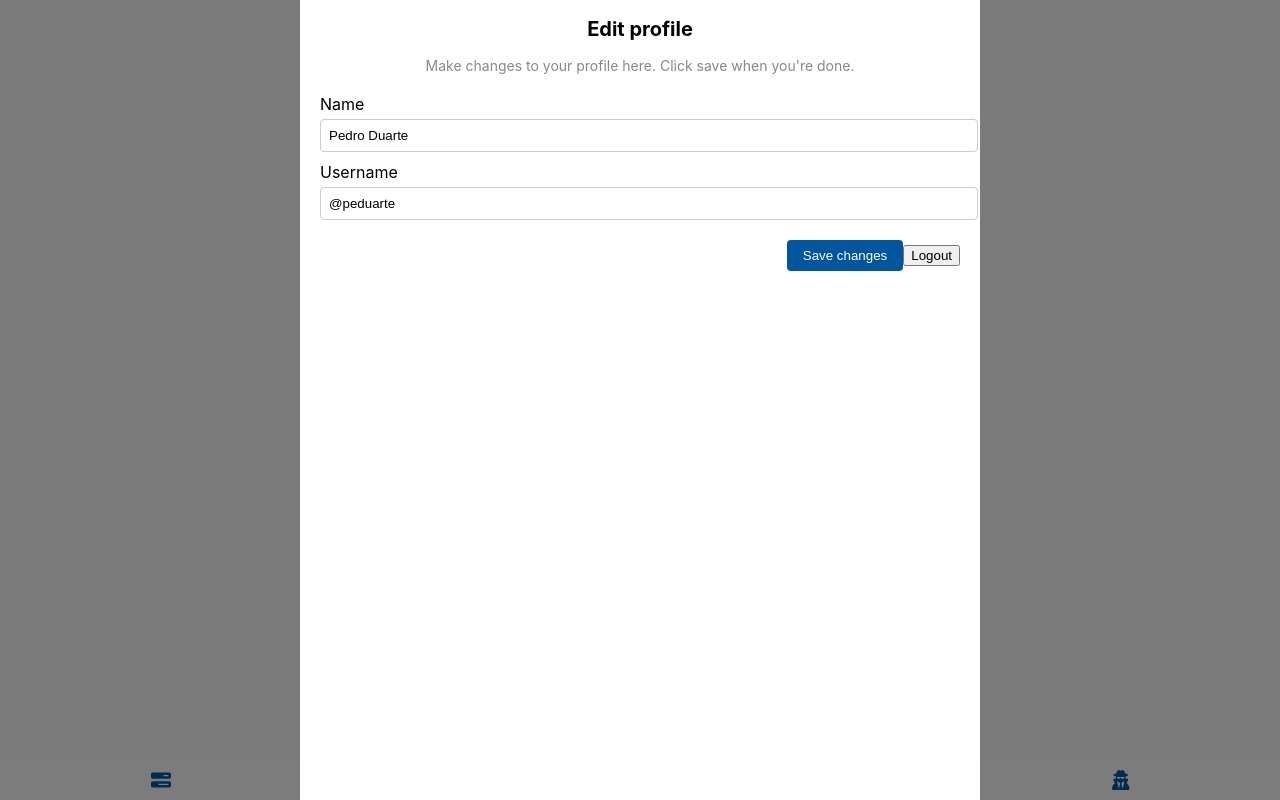
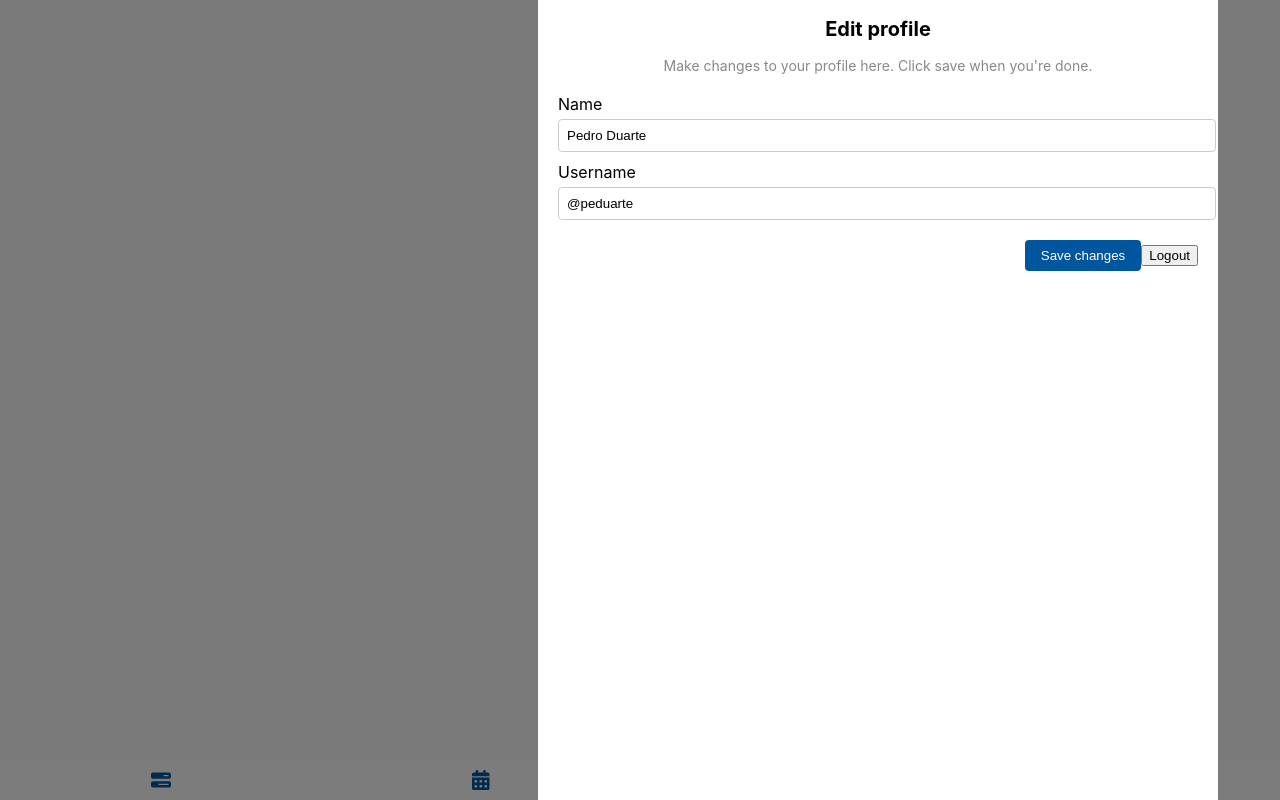
Before and after one commit to KitNaIn/Crew_Capstone, a React (Create React App) app in the folder frontend/: page /dashboard in a window 1280 px wide. Both pictures are taken after a click on the element 1120 px from the left and 780 px from the top of the page. Built offline with nearby package versions, Linux system fonts and the light colour scheme.

Commit message:
fadein works

```diff
--- a/frontend/src/components/dashboard-component/dashboard.tsx
+++ b/frontend/src/components/dashboard-component/dashboard.tsx
@@ -12,13 +12,17 @@
     const [activeButton, setActiveButton] = useState<string | null>(null);
     const [isSettingsOpen, setIsSettingsOpen] = useState(false);
     const { logout } = useUser();
+    const settingsOverlayClassName = `settings-sheet-overlay ${isSettingsOpen ? 'open' : ''}`;
+
 
     const handleButtonClick = (buttonName: string) => {
         setActiveButton(buttonName);
     }
 
     const handleSettingsClick = () => {
-        setIsSettingsOpen(true);
+        setTimeout(() => {
+            setIsSettingsOpen(true);
+        }, 300);
     }
 
     const closeSettings = () => {
@@ -63,7 +67,7 @@
                 {activeButton === 'Chat' && <GroupChat/>}
             </div>
             {isSettingsOpen && (
-                <div className="settings-sheet-overlay">
+                <div className={settingsOverlayClassName}>
                     <div className="settings-sheet">
                         <div className="settings-sheet-header">
                             <h2 className="settings-sheet-title">Edit profile</h2>
--- a/frontend/src/components/dashboard-component/settingsSheet.css
+++ b/frontend/src/components/dashboard-component/settingsSheet.css
@@ -9,6 +9,23 @@
     display: flex;
     justify-content: center;
     align-items: center;
+    transform: translateX(100%);
+    transition: transform 0.3s ease-in-out;
+    animation-name: slideIn;
+    animation-duration: 0.3s;
+    animation-timing-function: ease-in-out;
+}
+
+@keyframes slideIn {
+    from {
+        transform: translateX(100%);
+    }
+    to {
+        transform: translateX(50%);
+    }
+    to {
+        transform: translateX(0);
+    }
 }
 
 .settings-sheet {
@@ -17,6 +34,11 @@
     background-color: #fff;
     border-radius: 8px;
     padding: 20px;
+    transform: translateX(35%);
+    transition: transform 0.3s ease-in-out;
+}
+.settings-sheet-overlay.open{
+    transform: translateX(0);
 }
 
 .settings-sheet-header {
```
